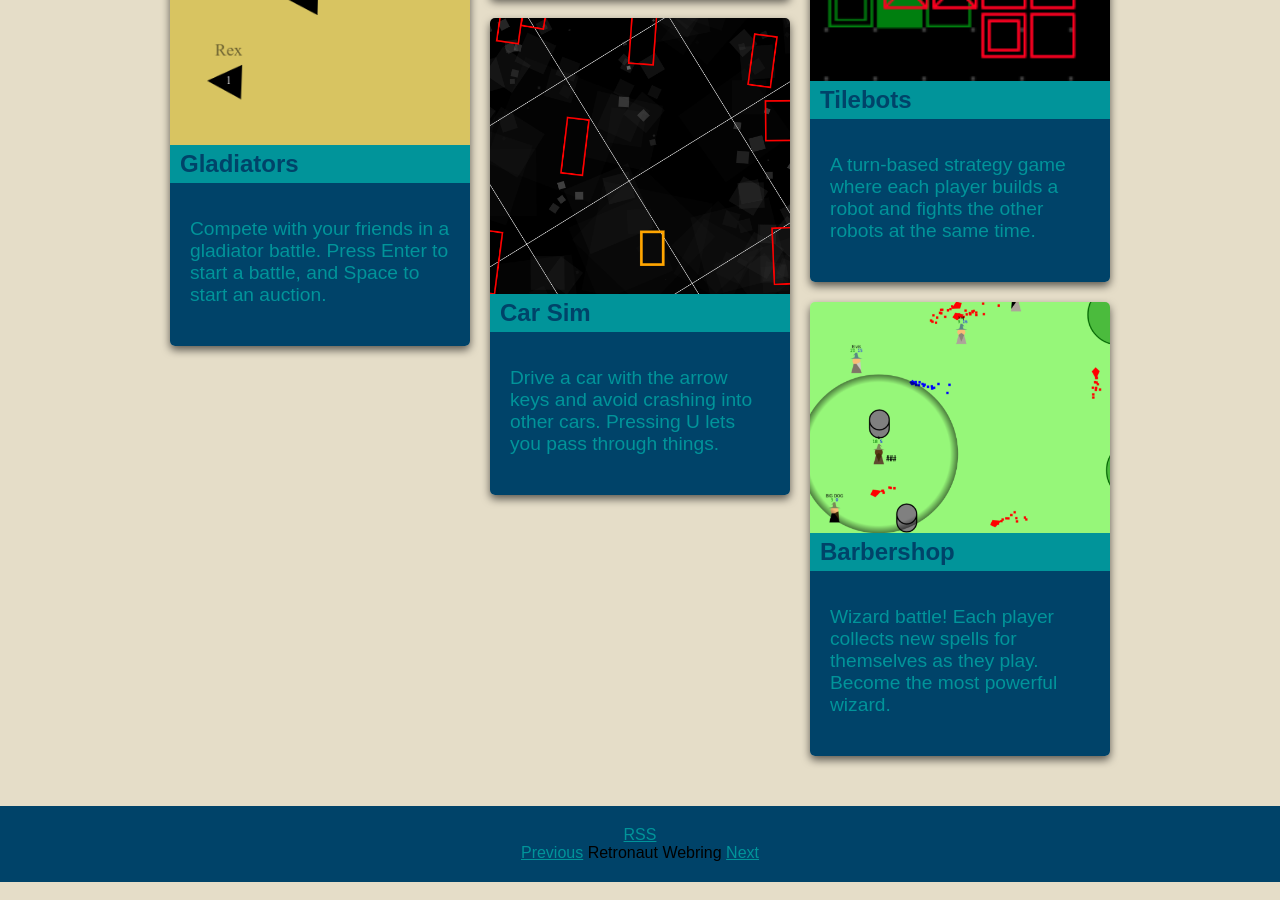
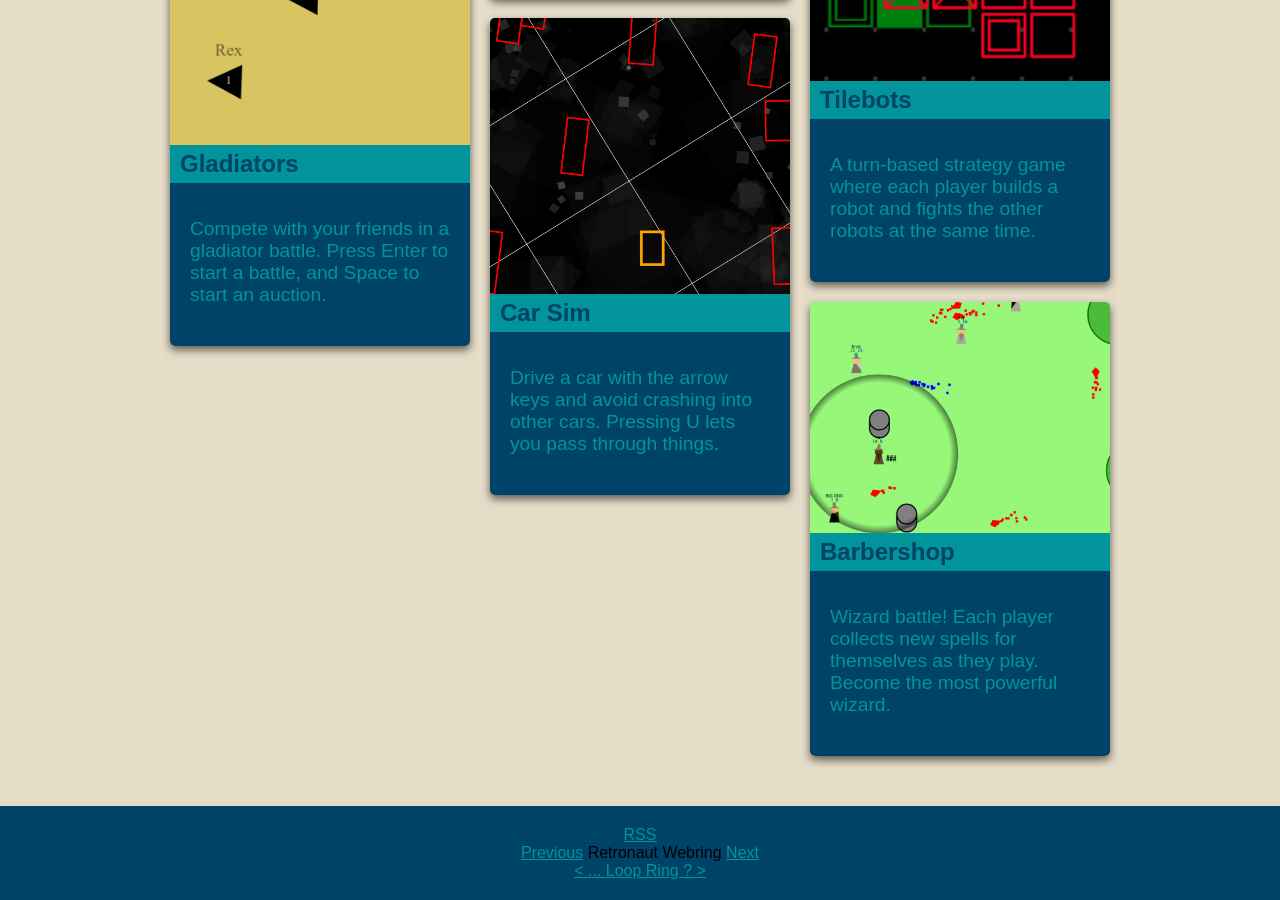
Before and after one commit to thomasm1248/thomasm1248.github.io, a Jekyll site: the page built from index.md, in a window 1280 px wide and 900 px high, scrolled down 2307 px. Built offline with Jekyll 4.4.1, drawn with Linux system fonts in a browser that asks for light colours; a script that is not in the unit is left out.

Commit message:
Add links to loop ring

```diff
--- a/_includes/footer.html
+++ b/_includes/footer.html
@@ -14,4 +14,13 @@
     <script type="text/javascript" src="https://bonkiscoolsite.neocities.org/bonkiring/bonkiring-widget.js"></script>
     </div>
 
+    <!-- Loop ring -->
+    <p>
+        <a href="https://loop.graycot.dev/webring.html?action=prev"> &lt; </a>
+        <a href="https://loop.graycot.dev/webring.html?action=list"> ... </a>
+        <a href="https://loop.graycot.dev/webring.html?action=home"> Loop Ring </a>
+        <a href="https://loop.graycot.dev/webring.html?action=rand"> ? </a>
+        <a href="https://loop.graycot.dev/webring.html?action=next"> &gt; </a>
+    </p>
+
 </footer>
```
